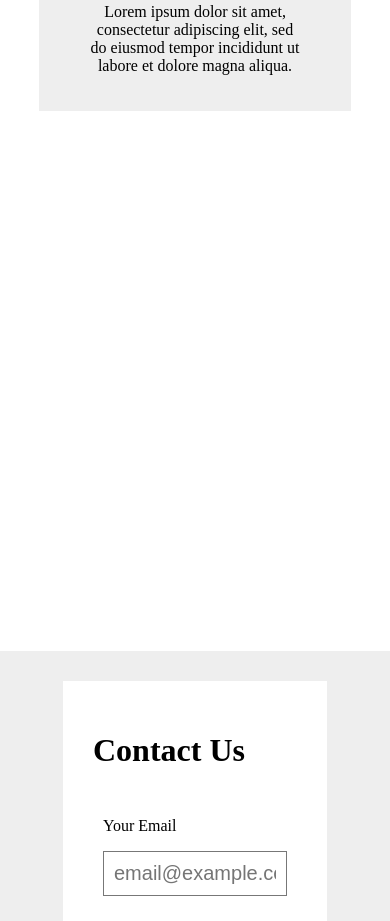
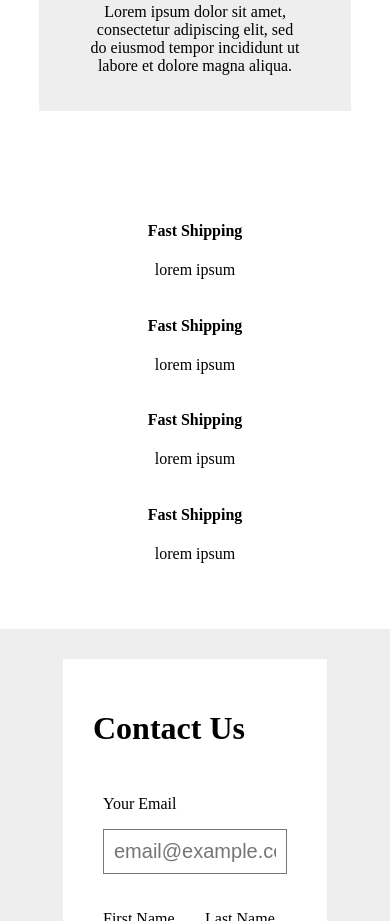
Before and after one commit to BrezelCoding/HTML-CSS__shopping_mall_practice, a plain HTML site: page index.html in a window 390 px wide. Shown: the part 731-1652 px from the top of the page. Drawn offline with Linux system fonts and the light colour scheme.

Commit message:
responsible: html, css

```diff
--- a/index.html
+++ b/index.html
@@ -34,7 +34,26 @@
     </div>
 
     <!-- main -->
-    <div class="main-container"></div>
+    <div class="product-container">
+    <div>
+        <h4>Fast Shipping</h4>
+        <p>lorem ipsum</p>
+    </div>
+    <div>
+        <h4>Fast Shipping</h4>
+        <p>lorem ipsum</p>
+    </div>
+    <div>
+        <h4>Fast Shipping</h4>
+        <p>lorem ipsum</p>
+    </div>
+    <div>
+        <h4>Fast Shipping</h4>
+        <p>lorem ipsum</p>
+    </div>
+    <div style="float: none; clear: both;"></div>
+    </div>
+
 
 
     <!-- contact us -->
--- a/style.css
+++ b/style.css
@@ -74,8 +74,18 @@
   top: -40px;
 }
 
-.main-container {
-  height: 500px;
+.product-container {
+  width: 80%;
+  max-width: 1000px;
+  margin: auto;
+  margin-top: 50px;
+  margin-bottom: 50px;
+  text-align: center;
+}
+
+.product-container div {
+  float: left;
+  width: 25%;
 }
 
 .from-background {
@@ -180,3 +190,24 @@
 .btn:hover {
   background-color: chocolate;
 }
+
+@media screen and (max-width: 1200px) {
+  .main-title {
+    font-size: 50px;
+  }
+  .product-container {
+    max-width: 700px;
+  }
+  .product-container div {
+    width: 50%;
+  }
+}
+
+@media screen and (max-width: 768px) {
+  .main-title {
+    font-size: 30px;
+  }
+  .product-container div {
+    width: 100%;
+  }
+}
```
